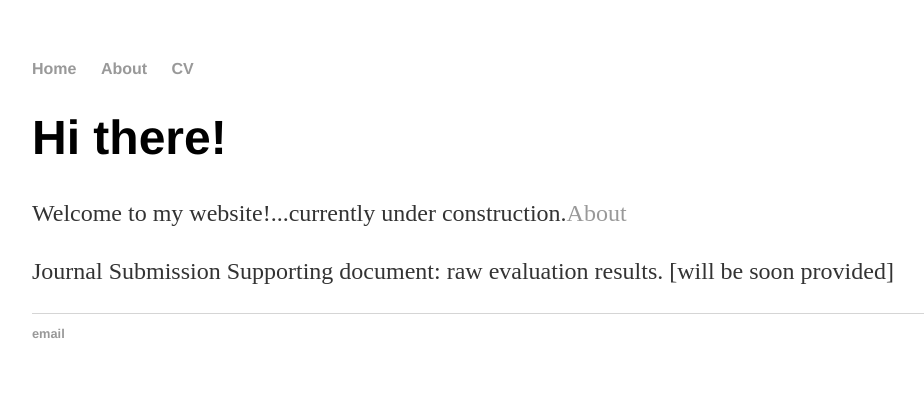
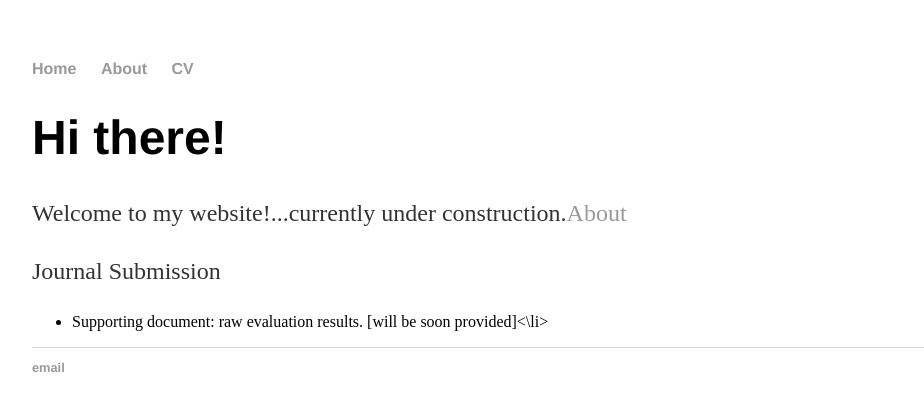
Before and after one commit to aamekonnen/aamekonnen.github.io, a Jekyll site: the page built from index.html, in a window 1280 px wide. Shown: the top 411 px of the page, without its empty margins (160-1084 px from the left). Built offline with Jekyll 4.4.1, drawn with Linux system fonts in a browser that asks for light colours.

Commit message:
Update index.html

```diff
--- a/index.html
+++ b/index.html
@@ -5,7 +5,8 @@ title: Alhayat Ali Mekonnen
 <div class="blurb">
 	<h1>Hi there!</h1>
 	<p>Welcome to my website!...currently under construction.<a href="/about">About</a></p>
-	<p>Journal Submission
-	   Supporting document: raw evaluation results. [will be soon provided]
-	</p>
+	<p>Journal Submission</p>
+	<ul>
+		<li>Supporting document: <aref="">raw evaluation results</a>. [will be soon provided]<\li>
+	</ul>
 </div><!-- /.blurb -->
```
